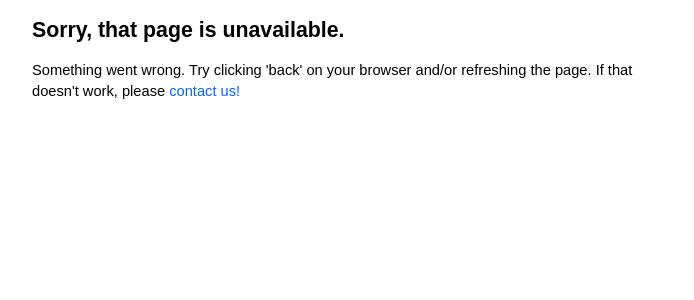
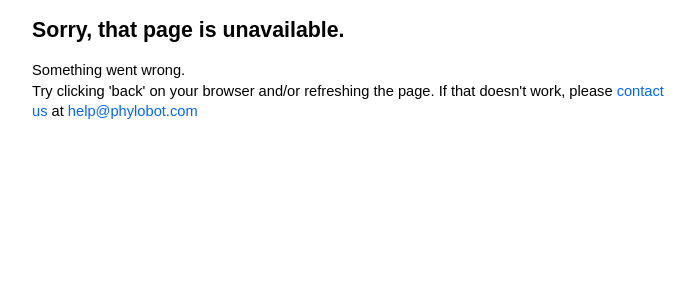
Before and after one commit to vhsvhs/phylobot-django, a Django app: template phylobot/templates/500.html in a window 1280 px wide. Shown: the top 300 px of the page, without its empty margins (288-982 px from the left). Run offline with Django 3.2, Linux system fonts and the light colour scheme; the template is opened without the code that fills it, so the values that code supplies are empty; parts of the project's set-up code (start-up, migrations or seed data) failed here and were passed over.

```diff
--- a/phylobot/templates/500.html
+++ b/phylobot/templates/500.html
@@ -63,8 +63,9 @@
     <div align="left">
 
 	<h2>Sorry, that page is unavailable.</h2>
-	<p>Something went wrong. Try clicking 'back' on your browser and/or refreshing the page.
-	If that doesn't work, please <a href="/contact/">contact us!</a></p>
+	<p>Something went wrong.<br>
+	Try clicking 'back' on your browser and/or refreshing the page.
+	If that doesn't work, please <a href="/contact/">contact us</a> at <a href="mailto:help@phylobot.com">help@phylobot.com</a></p>
 
     </div>
 
```
